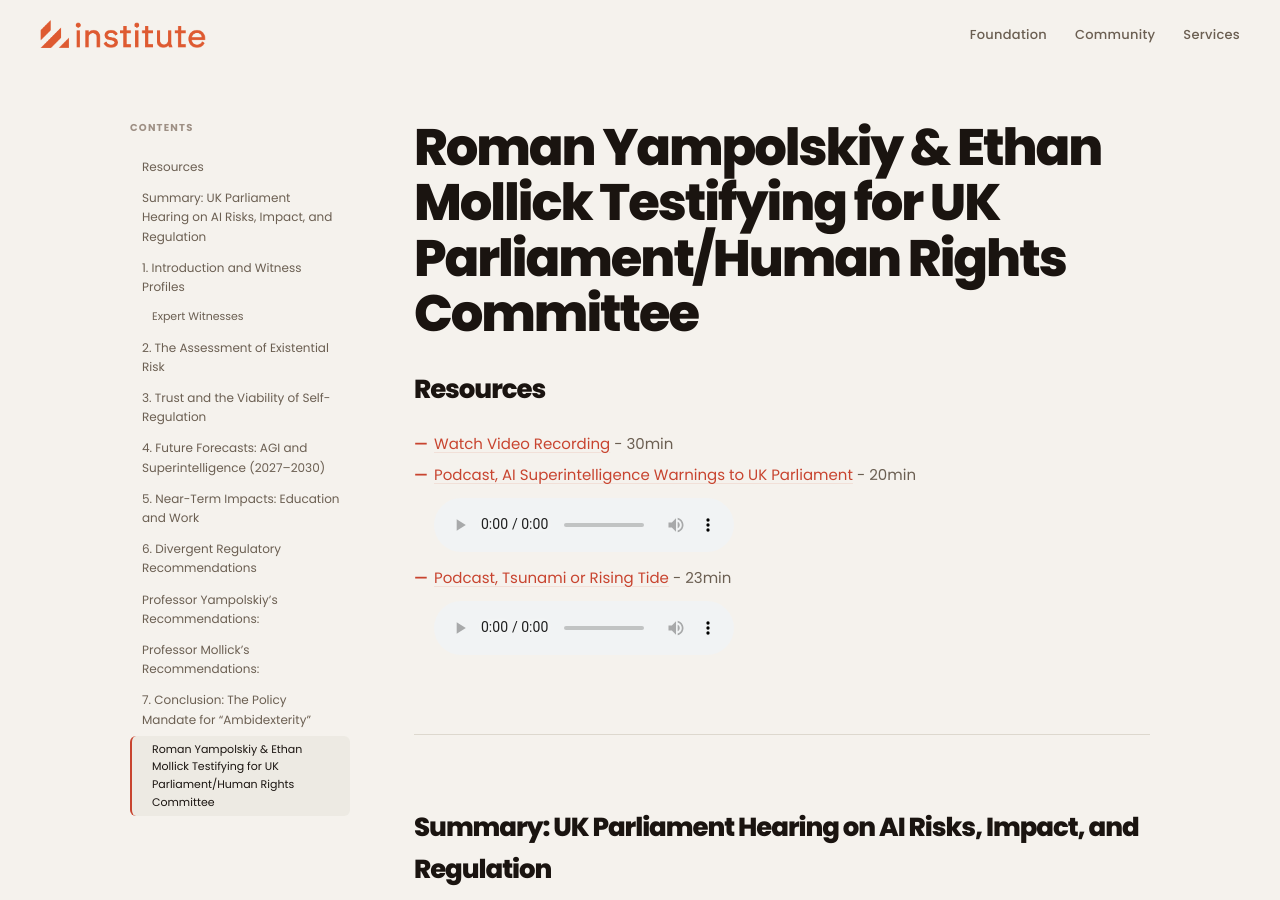
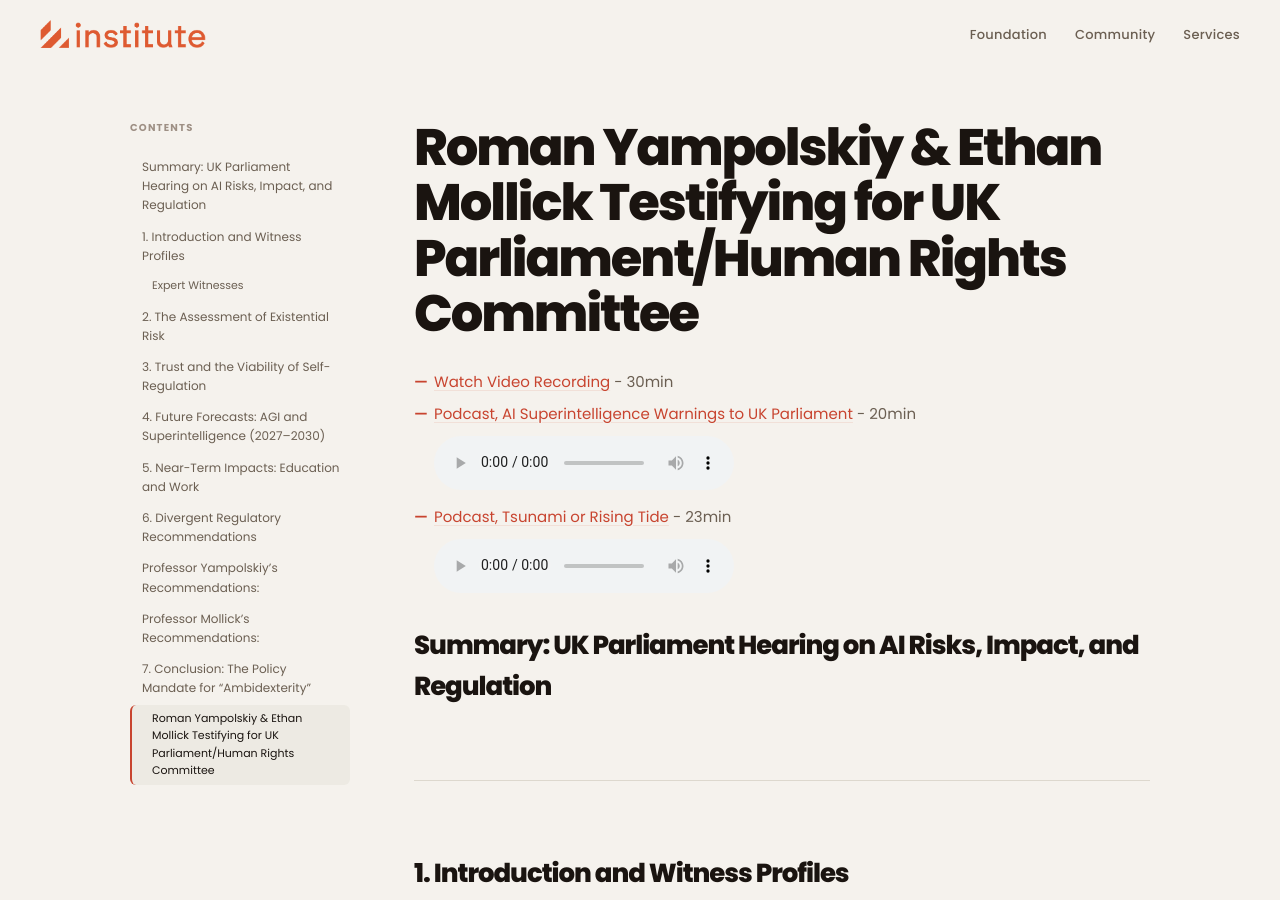
Before and after one commit to selfdriven-foundation/selfdriven-institute, a Jekyll site: the page built from docs/pages/resources/resource-summary-uk-parliament-hearing-on-ai-risks-Impact-and-regulation.md, in a window 1280 px wide and 900 px high. Built offline with Jekyll 4.4.1, drawn with Linux system fonts in a browser that asks for light colours.

Commit message:
Update resource-summary-uk-parliament-hearing-on-ai-risks-Impact-and-regulation.md

```diff
--- a/docs/pages/resources/resource-summary-uk-parliament-hearing-on-ai-risks-Impact-and-regulation.md
+++ b/docs/pages/resources/resource-summary-uk-parliament-hearing-on-ai-risks-Impact-and-regulation.md
@@ -6,8 +6,6 @@ description: "The UK Parliament Joint Committee on Human Rights convened this he
 ---
 
 # Roman Yampolskiy & Ethan Mollick Testifying for UK Parliament/Human Rights Committee
-
-## Resources
 
 <ul>
   <li><a href="https://youtu.be/7R1T80zv27Q">Watch Video Recording</a> - 30min</li>
```
